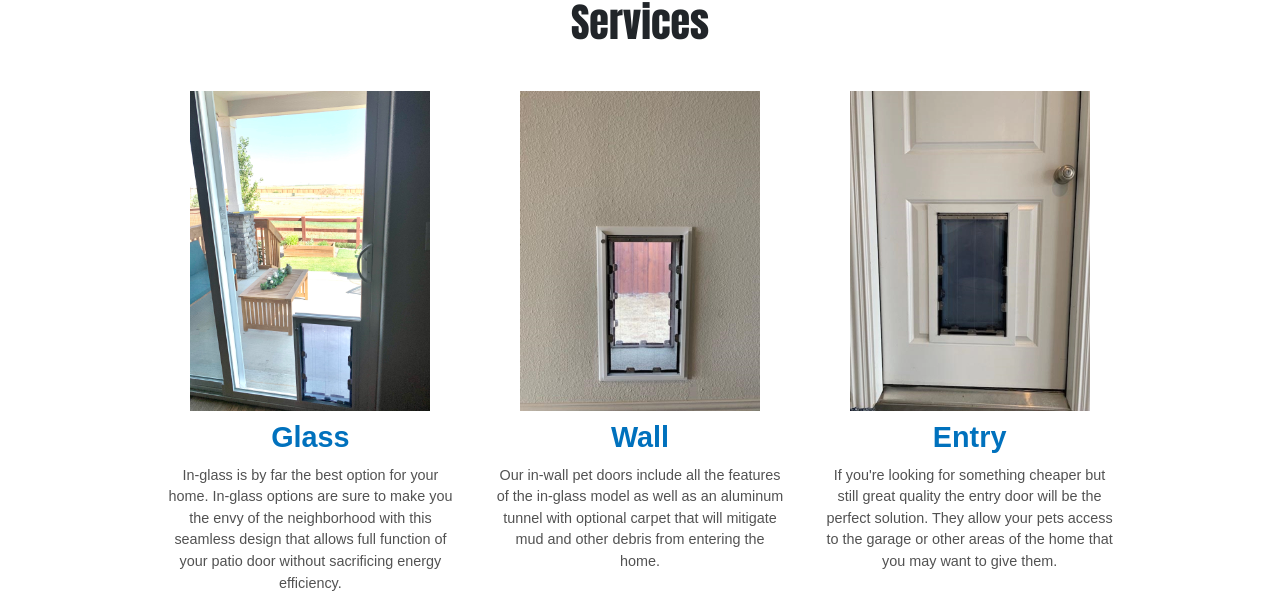
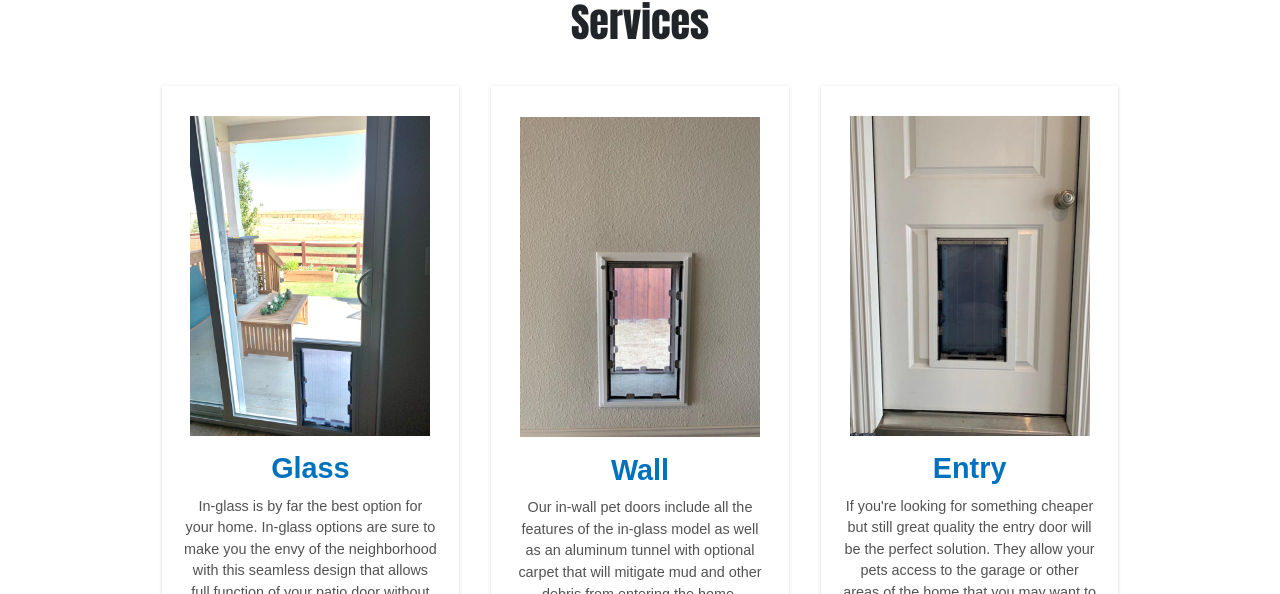
Before and after one commit to eliassymons/noco-pet-doors, a React (Create React App) app: page / in a window 1280 px wide. Shown: the part 876-1470 px from the top of the page. Built offline with nearby package versions, Linux system fonts and the light colour scheme; a web font is replaced by a local one.

Commit message:
updated services format

```diff
--- a/src/style.scss
+++ b/src/style.scss
@@ -128,8 +128,8 @@ p {
 .home {
   background-image: linear-gradient(
       to bottom,
-      rgba(1, 59, 97, 0.616),
-      rgba(66, 66, 66, 0.664)
+      rgba(0, 41, 68, 0.616),
+      rgba(66, 66, 66, 0.726)
     ),
     url("./images/echo.jpeg");
 
@@ -200,6 +200,14 @@ p {
     flex-direction: column;
     gap: 0.6rem;
     padding: 0.3rem;
+    padding-top: 1.5rem;
+    min-height: 35rem;
+    box-shadow: rgba(0, 0, 0, 0.16) 0px 1px 4px;
+    transition: all 0.2s ease;
+  }
+  .service:hover {
+    transform: scale(100.5%);
+    box-shadow: rgba(149, 157, 165, 0.2) 0px 8px 24px;
   }
   img {
     width: 80vw;
@@ -213,10 +221,15 @@ p {
     color: $blue;
     font-weight: 700;
     margin: 0;
+
+    top: 0.2rem;
+    left: 1.5rem;
   }
   p {
     font-size: 0.9rem;
     max-width: 18rem;
+    padding: 0 1.1rem;
+    min-height: 8rem;
   }
 }
 // Service Details - DogDoor info
```
Also changed, not shown: src/style.css.
